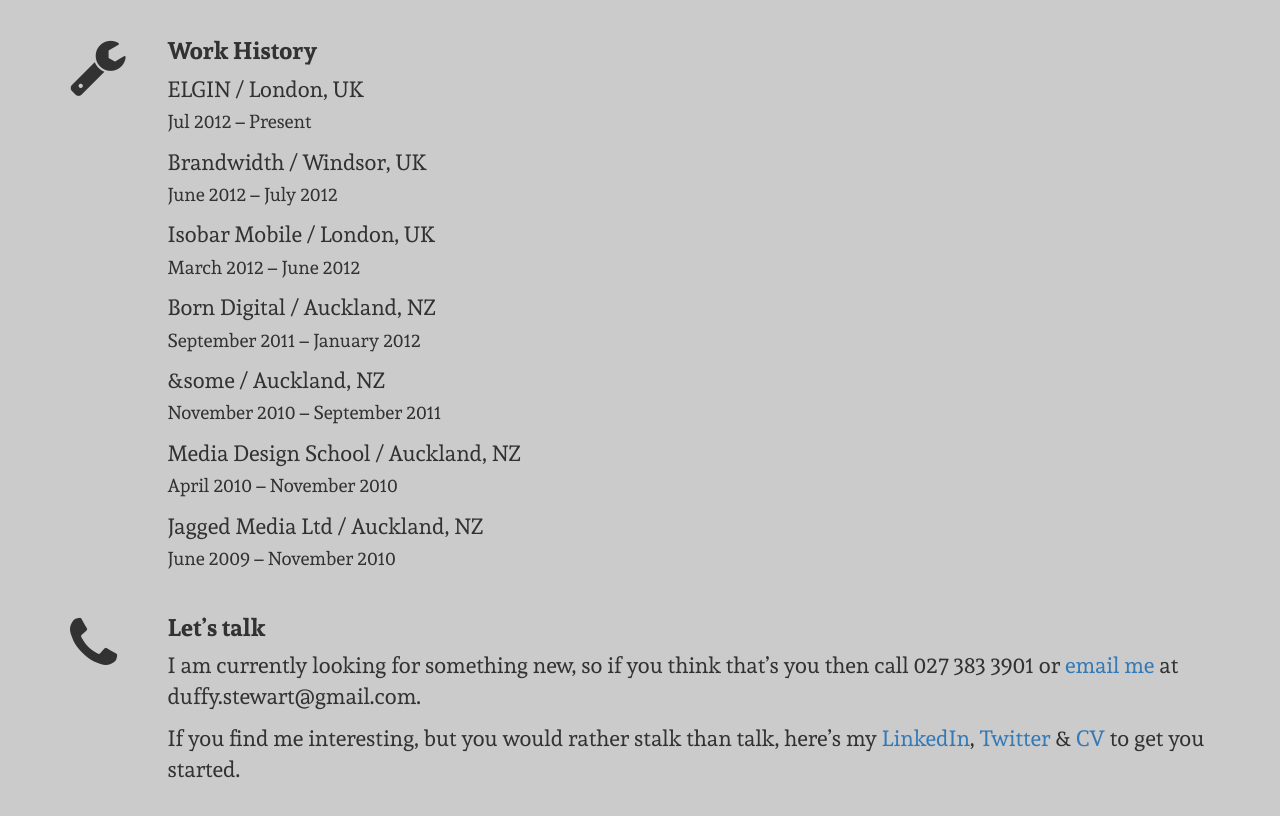
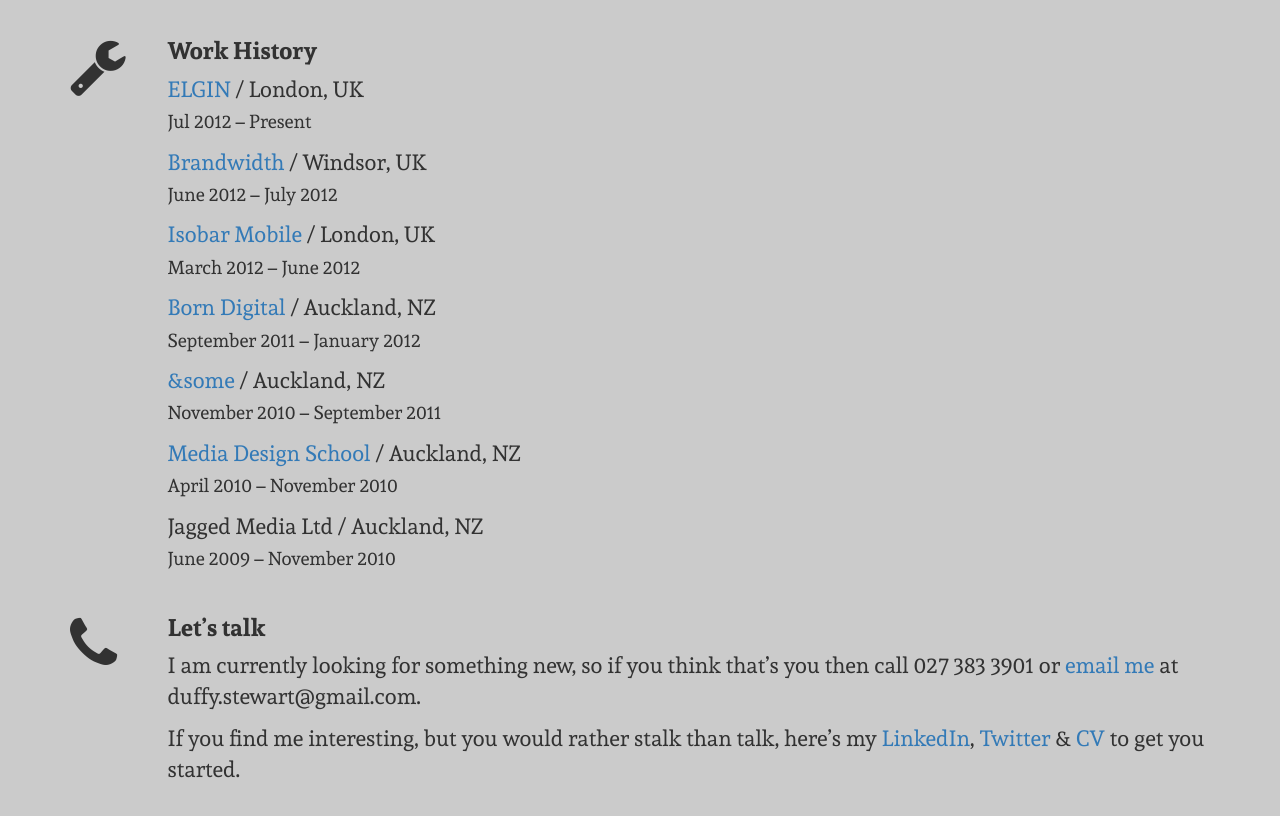
Before and after one commit to stewartduffy/portfolio-v2, a website: page app/index.html in a window 1280 px wide. Shown: the part 997-1813 px from the top of the page. Drawn offline with Linux system fonts and the light colour scheme.

Commit message:
Adds links to previous work places

```diff
--- a/app/index.html
+++ b/app/index.html
@@ -80,27 +80,27 @@
                         <h3>Work History</h3>
                         <ul class="list-unstyled">
                             <li>
-                                ELGIN / London, UK<br>
+                                <a href="http://www.elgin.org.uk/">ELGIN</a> / London, UK<br>
                                 <small>Jul 2012 – Present</small>
                             </li>
                             <li>
-                                Brandwidth / Windsor, UK<br>
+                                <a href="http://brandwidthgroup.com/">Brandwidth</a> / Windsor, UK<br>
                                 <small>June 2012 – July 2012</small>
                             </li>
                             <li>
-                                Isobar Mobile / London, UK<br>
+                                <a href="http://www.isobar.com/uk/home">Isobar Mobile</a> / London, UK<br>
                                 <small>March 2012 – June 2012</small>
                             </li>
                             <li>
-                                Born Digital / Auckland, NZ<br>
+                                <a href="http://www.borndigital.co.nz/">Born Digital</a> / Auckland, NZ<br>
                                 <small>September 2011 – January 2012</small>
                             </li>
                             <li>
-                                &amp;some / Auckland, NZ<br>
+                                <a href="http://www.andsomeideas.com/">&amp;some</a> / Auckland, NZ<br>
                                 <small>November 2010 – September 2011</small>
                             </li>
                             <li>
-                                Media Design School / Auckland, NZ<br>
+                                <a href="http://mediadesignschool.com/">Media Design School</a> / Auckland, NZ<br>
                                 <small>April 2010 – November 2010</small>
                             </li>
                             <li class="last">
```
